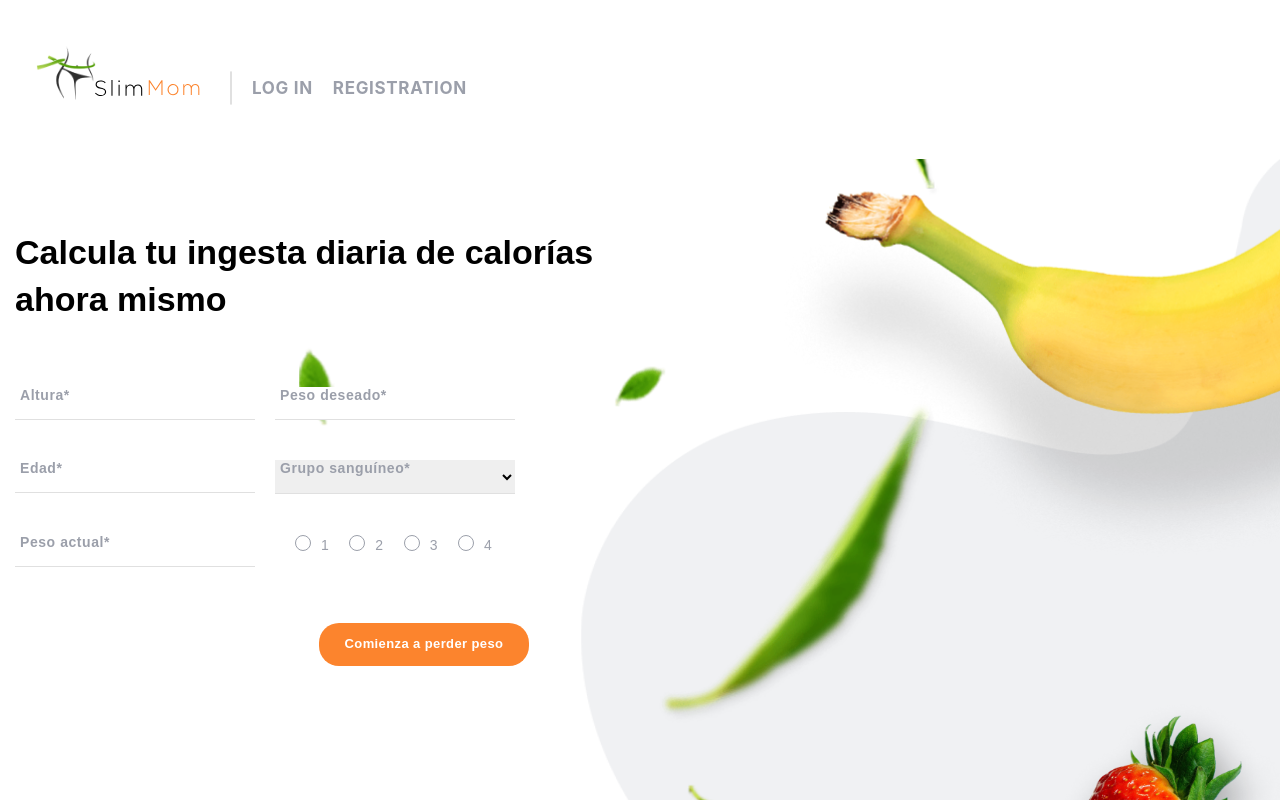
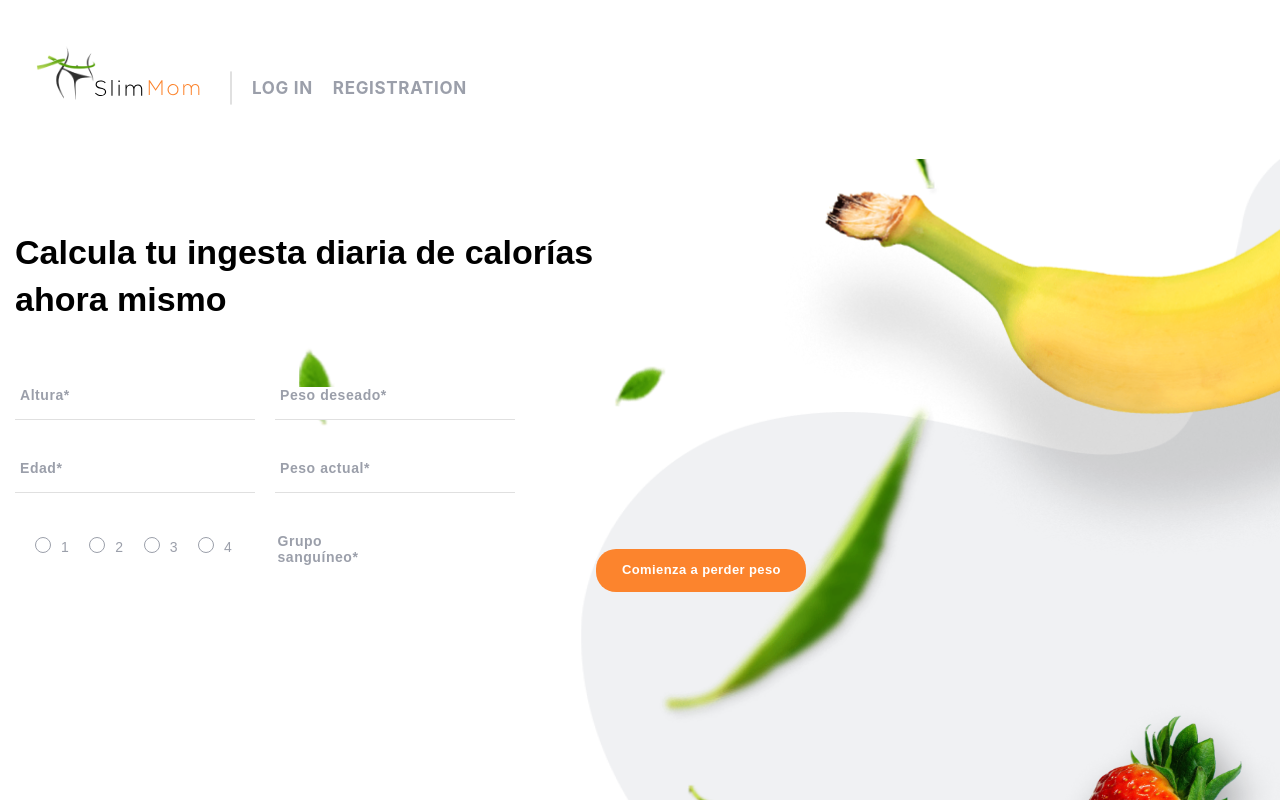
Before and after one commit to Nickatodo/goit-project-react, a React (Create React App) app: page /login in a window 1280 px wide. Shown: the top 800 px of the page. Built offline with nearby package versions, Linux system fonts and the light colour scheme.

Commit message:
Correcion grupo sanguineo

```diff
--- a/src/components/homePage/Home.jsx
+++ b/src/components/homePage/Home.jsx
@@ -4,7 +4,9 @@ import HomeStyled from './HomeStyled';
 const Home = () => {
   return (
     <HomeStyled>
-            <h1 className="title">Calcula tu ingesta diaria de calorías ahora mismo</h1>
+      <h1 className="title">
+        Calcula tu ingesta diaria de calorías ahora mismo
+      </h1>
 
       <form className="form" action="/submit" method="POST">
         <div className="form-group">
@@ -13,7 +15,12 @@ const Home = () => {
         </div>
 
         <div className="form-group">
-                    <input type="number" id="desired-weight" name="desired-weight" required />
+          <input
+            type="number"
+            id="desired-weight"
+            name="desired-weight"
+            required
+          />
           <label htmlFor="desired-weight">Peso deseado*</label>
         </div>
 
@@ -23,22 +30,12 @@ const Home = () => {
         </div>
 
         <div className="form-group">
-                    <select id="blood-group" name="blood-group" required>
-                        <option value="" disabled selected></option>
-                        <option value="A+">A+</option>
-                        <option value="A-">A-</option>
-                        <option value="B+">B+</option>
-                        <option value="B-">B-</option>
-                        <option value="AB+">AB+</option>
-                        <option value="AB-">AB-</option>
-                        <option value="O+">O+</option>
-                        <option value="O-">O-</option>
-                    </select>
-                    <label htmlFor="blood-group">Grupo sanguíneo*</label>
-                </div>
-
-                <div className="form-group">
-                    <input type="number" id="current-weight" name="current-weight" required />
+          <input
+            type="number"
+            id="current-weight"
+            name="current-weight"
+            required
+          />
           <label htmlFor="current-weight">Peso actual*</label>
         </div>
 
@@ -49,19 +46,20 @@ const Home = () => {
           </label>
 
           <label className="radio-label">
-                        <input type="radio" id="option2" name="option" value="2" />
-                        2
+            <input type="radio" id="option2" name="option" value="2" />2
           </label>
 
           <label className="radio-label">
-                        <input type="radio" id="option3" name="option" value="3" />
-                        3
+            <input type="radio" id="option3" name="option" value="3" />3
           </label>
 
           <label className="radio-label">
-                        <input type="radio" id="option4" name="option" value="4" />
-                        4
+            <input type="radio" id="option4" name="option" value="4" />4
           </label>
+        </div>
+
+        <div className="form-group">
+          <label htmlFor="blood-group">Grupo sanguíneo*</label>
         </div>
 
         <button type="submit" className="form-button_home">
```
Lines whose indentation alone changed are shown as unchanged.
